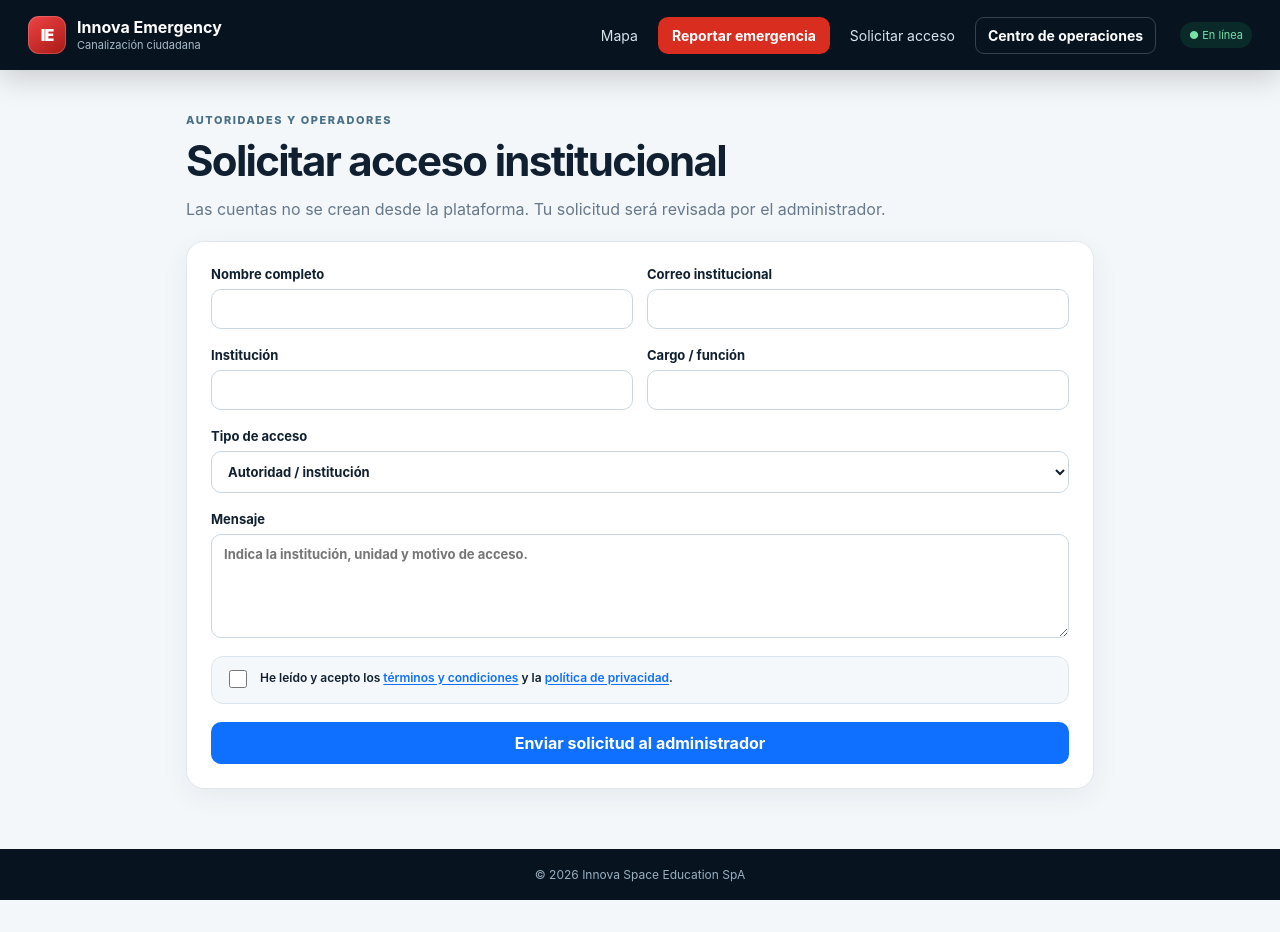
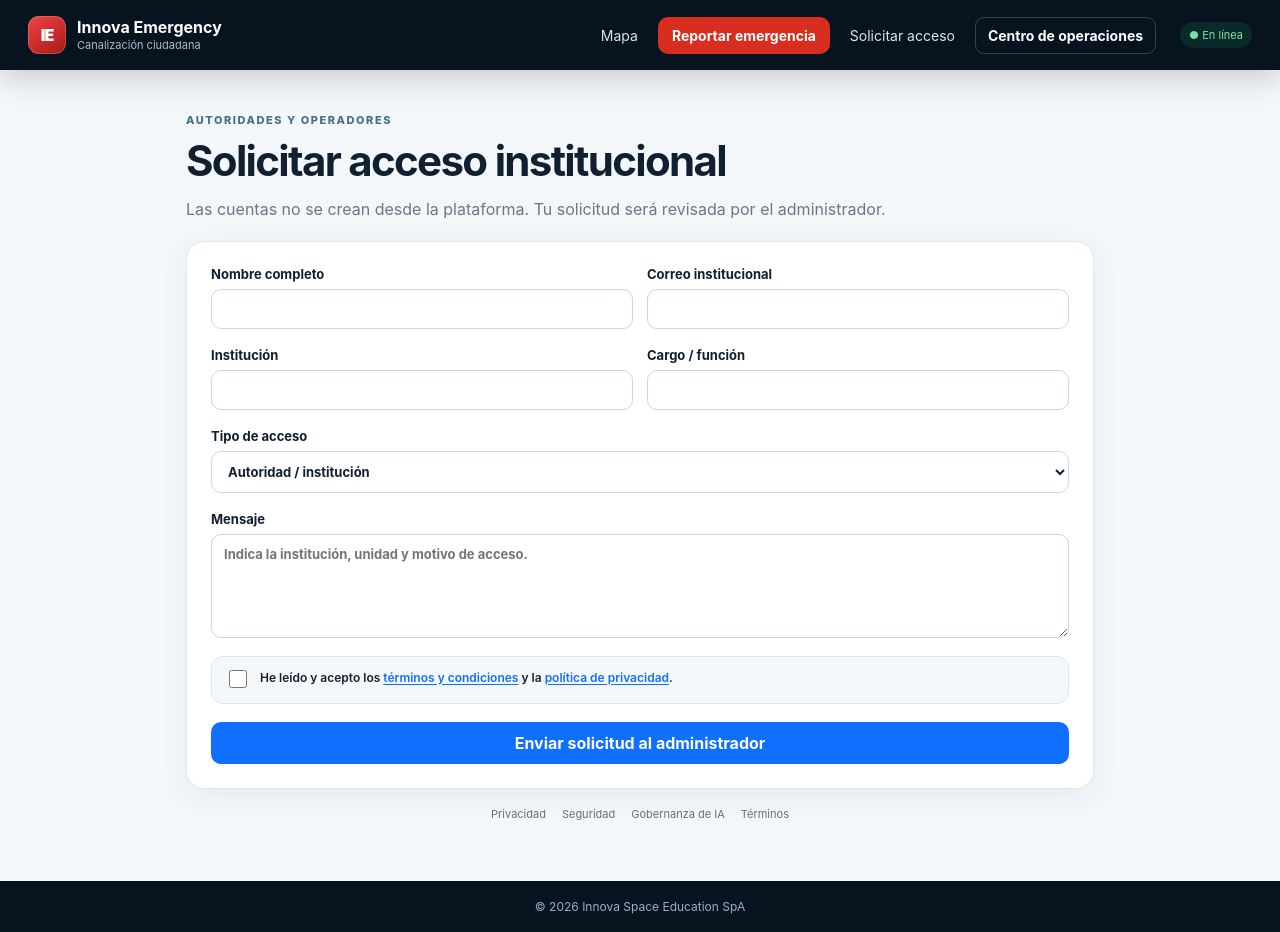
Before and after one commit to innova-space-edu/emergencias, a Next.js app: page /acceso in a window 1280 px wide. Before the commit the page ends 900 px from the top, so only its background shows below. Built offline with nearby package versions, Linux system fonts and the light colour scheme.

Commit message:
Agregar enlaces legales al acceso institucional

```diff
--- a/app/acceso/page.tsx
+++ b/app/acceso/page.tsx
@@ -1,3 +1,4 @@
+import Link from 'next/link';
 import AccessRequestForm from '@/components/access-request-form';
 export default function AccessPage() {
   return (
@@ -8,6 +9,7 @@ export default function AccessPage() {
         <p>Las cuentas no se crean desde la plataforma. Tu solicitud será revisada por el administrador.</p>
       </div>
       <AccessRequestForm />
+      <nav className="legal-links" aria-label="Información legal y de seguridad"><Link href="/privacidad">Privacidad</Link><Link href="/seguridad">Seguridad</Link><Link href="/gobernanza-ia">Gobernanza de IA</Link><Link href="/terminos">Términos</Link></nav>
     </div>
   );
 }
```
